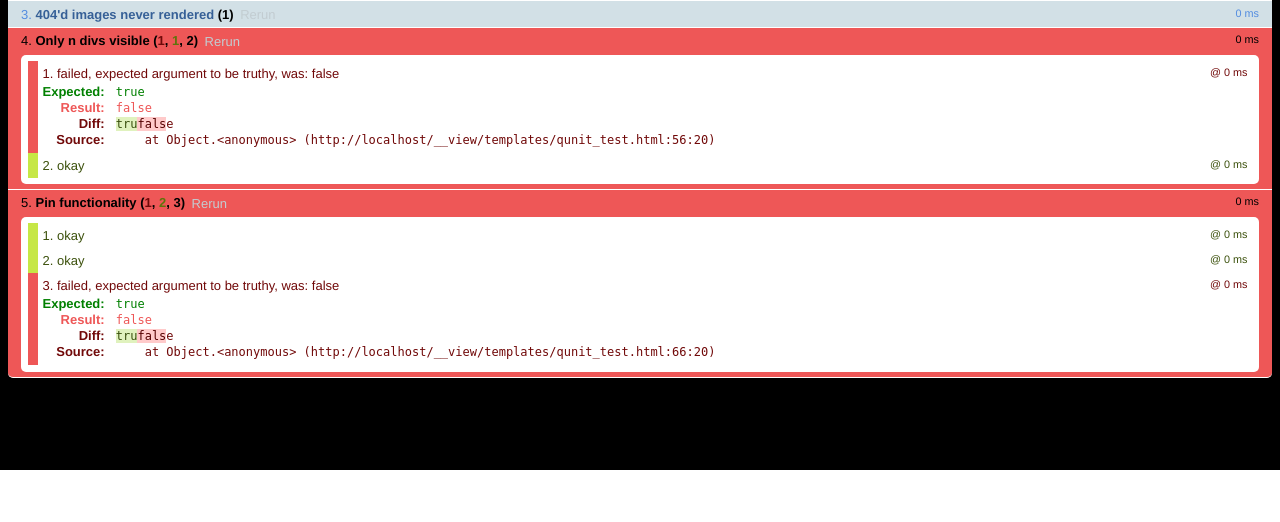
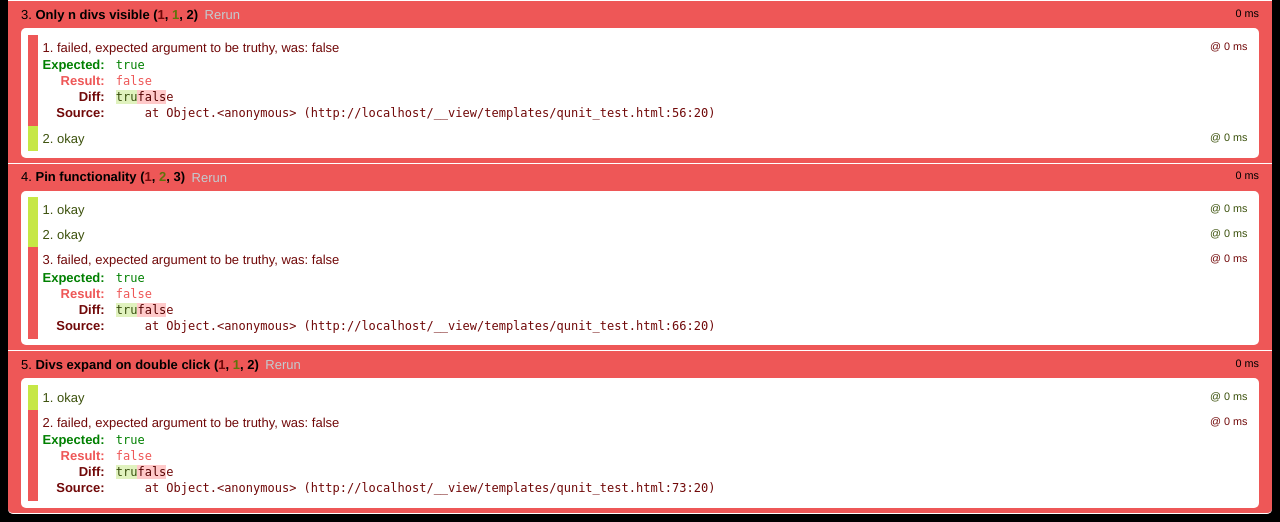
Before and after one commit to joshsmith2/twitter-image-cloud, a Python web app: template templates/qunit_test.html in a window 1280 px wide. Shown: the part 330-852 px from the top of the page. Before the commit the page ends 800 px from the top, so only its background shows below. Run offline with Jinja, Linux system fonts and the light colour scheme; the template is opened without the code that fills it, so the values that code supplies are empty; some libraries are stand-ins or nearby versions.

Commit message:
Failing unit test for expand on double click

```diff
--- a/css/main.css
+++ b/css/main.css
@@ -16,6 +16,10 @@ img{
     display: none;
 }
 
+.expanded{
+    width: auto;
+}
+
 .stamped .pin{
     background-image: url('../img/unpin.png') ;
 }
--- a/js/resize.js
+++ b/js/resize.js
@@ -60,7 +60,7 @@ $(function() {
 
     var make_items_pinnable = function(packery_instance, pin_selector){
         pin_selector = typeof pin_selector !== "undefined" ? pin_selector : '.pin';
-        $('.pin').click(function(){
+        $(pin_selector).click(function(){
             var parent = $(this).parent();
             if ($(parent).hasClass('stamped')){
                 packery_instance.unstamp(parent);
@@ -72,7 +72,10 @@ $(function() {
         });
     };
 
-    var main = function(){
+    var make_images_expandable = function(){
+        $('.packery-item').dblclick(function(){
+             $(this).css('width', 'auto');
+        });
     };
 
     // Return functions for use in unit tests as well as on doc load
@@ -82,7 +85,6 @@ $(function() {
     ResizeModule.limit_visible = limit_visible;
     ResizeModule.make_draggable = make_draggable;
     ResizeModule.make_items_pinnable = make_items_pinnable;
-    ResizeModule.main = main;
 });
 
 $(document).ready(function(){
--- a/templates/qunit_test.html
+++ b/templates/qunit_test.html
@@ -40,13 +40,13 @@
             assert.equal(expected, result)
         }));
 
-        $(test("404'd images never rendered", function(assert){
+/*        $(test("404'd images never rendered", function(assert){
             if ($('#item14').length){
                 assert.ok(false);
             }else{
                 assert.ok(true);
             }
-        }));
+        }));*/
 
         $(test("Only n divs visible", function(assert){
             var visible = 4;
@@ -71,6 +71,14 @@
             $(pin).click();
             assert.ok($element.hasClass("stamped"))
         }));
+
+        $(test("Divs expand on double click", function(assert){
+            var element = $('#item1');
+            assert.ok($(element).width() <= 340);
+            $(element).dblclick();
+            assert.ok($(element).width() > 340);
+        }));
+
     </script>
 </body>
 </html>
```
Also changed, not shown: tests/js/qunit_test.html (+10 -2 lines).
